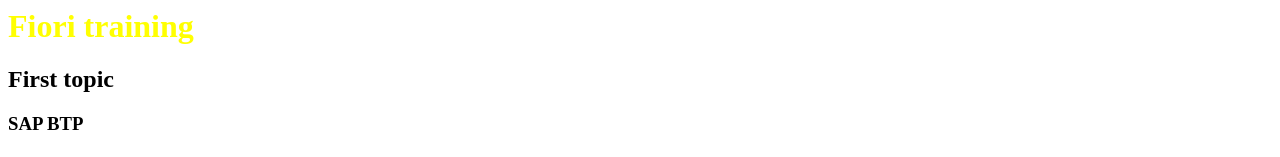
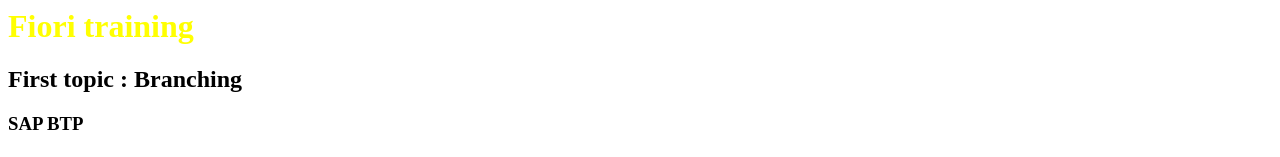
Before and after one commit to indexitsapui5fiori/testrepo, a plain HTML site: page index.html in a window 1280 px wide. Shown: the top 157 px of the page. Drawn offline with Linux system fonts and the light colour scheme.

Commit message:
Commiting to branch

```diff
--- a/index.html
+++ b/index.html
@@ -5,7 +5,7 @@
 <body>
 <h1 style="color:yellow;">Fiori training</h1>
 
-<h2>First topic</h2>
+<h2>First topic : Branching </h2>
 
 <h3>SAP BTP</h3>
 
```
